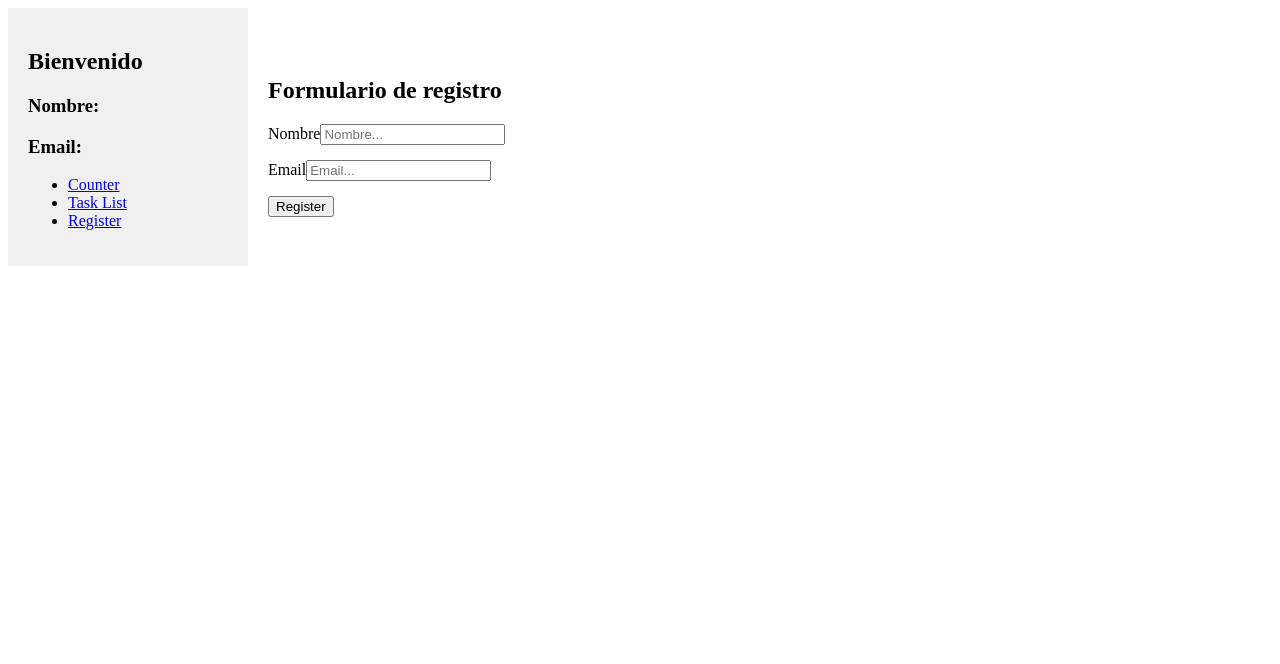
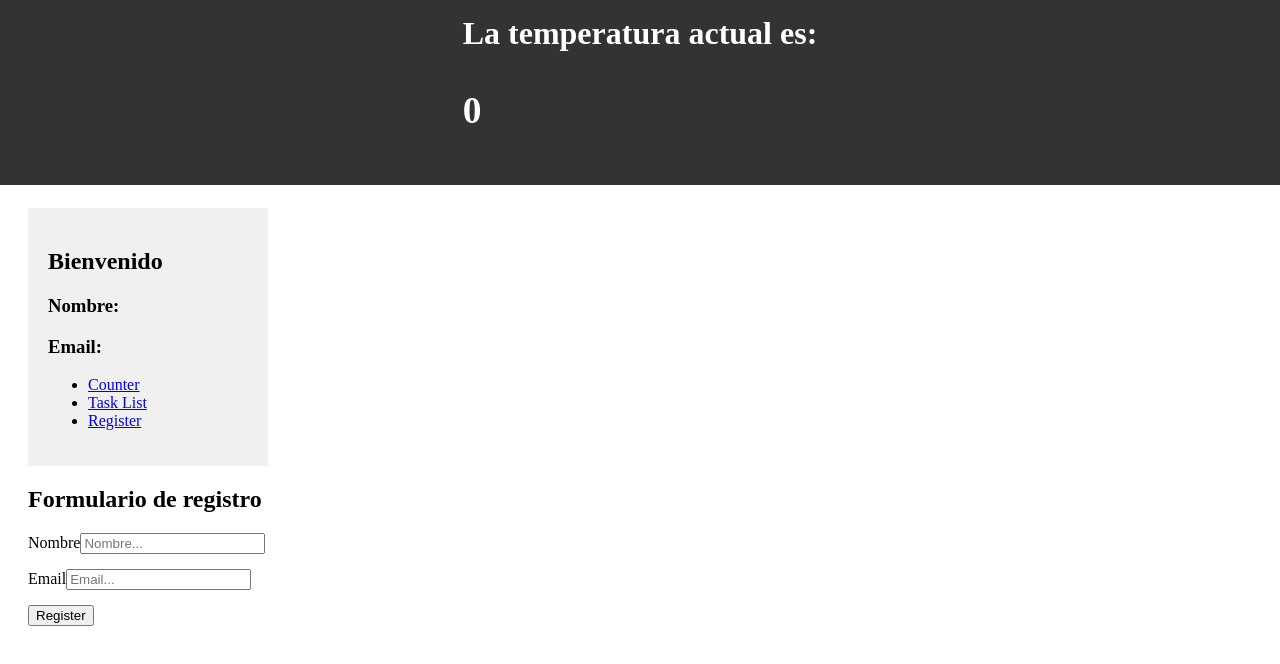
Before and after one commit to Mub1522/tests, a Vue app: page /register in a window 1280 px wide. Shown: the top 664 px of the page. Built offline with nearby package versions, Linux system fonts and the light colour scheme; no server answers.

Commit message:
Request fot the api of the weather with axios

```diff
--- a/package.json
+++ b/package.json
@@ -12,6 +12,7 @@
   },
   "dependencies": {
     "@vee-validate/yup": "^4.13.2",
+    "axios": "^1.7.2",
     "pinia": "^2.1.7",
     "vee-validate": "^4.13.2",
     "vue": "^3.4.29",
--- /dev/null
+++ b/src/components/Header.vue
@@ -0,0 +1,32 @@
+<script setup>
+import Weather from './Weather.vue';
+</script>
+
+<template>
+    <div class="header">
+        <h1>
+            La temperatura actual es:
+            <Weather></Weather>
+        </h1>
+    </div>
+</template>
+
+<style scoped>
+.header {
+    display: flex;
+    flex-direction: column;
+    justify-content: space-between;
+    align-items: center;
+    padding: 15px;
+    position: fixed;
+    top: 0;
+    right: 0;
+    left: 0;
+    background-color: #333;
+    color: #fff;
+}
+
+h1 {
+    margin: 0;
+}
+</style>
--- /dev/null
+++ b/src/components/Weather.vue
@@ -0,0 +1,17 @@
+<script setup>
+import { useWeather } from '@/composables/useWeather';
+import { onMounted } from 'vue';
+import { useWeatherStore } from '@/stores/weatherStore.js';
+const weatherStore = useWeatherStore();
+console.log(weatherStore.weather)
+
+onMounted(() => {
+    useWeather();
+})
+</script>
+
+<template>
+    <h3>{{ weatherStore.weather }}</h3>
+</template>
+
+<style scoped></style>
--- /dev/null
+++ b/src/composables/useWeather.js
@@ -0,0 +1,11 @@
+import { useWeatherStore } from "@/stores/weatherStore";
+import { getWeather } from "@/helpers/getWeather";
+
+export const useWeather = async () => {
+    const weather = await getWeather();
+    const weatherStore = useWeatherStore();
+
+    weatherStore.weather = weather;
+    console.log(weatherStore.weather)
+
+};
--- /dev/null
+++ b/src/helpers/getWeather.js
@@ -0,0 +1,13 @@
+import axios from 'axios';
+const API_URL = 'https://api.open-meteo.com/v1/forecast?latitude=3.4372&longitude=-76.5225&hourly=temperature_2m&timezone=auto';
+
+export const getWeather = async () => {
+    try {
+        const response = await axios.get(API_URL);
+        const weather = response.data.hourly.temperature_2m[0];
+        return weather;
+    } catch (error) {
+        console.error('Error fetching weather data:', error);
+        throw error;
+    }
+};
--- /dev/null
+++ b/src/stores/weatherStore.js
@@ -0,0 +1,12 @@
+import { defineStore } from 'pinia';
+import { ref } from 'vue'
+
+export const useWeatherStore = defineStore('weather', () => {
+    const weather = ref(0);
+
+    const saveWeather = (newWeather) => {
+        weather.value = newWeather;
+    };
+
+    return { weather, saveWeather };
+});
--- a/src/views/MainView.vue
+++ b/src/views/MainView.vue
@@ -1,11 +1,13 @@
 <script setup>
+import Header from '@/components/Header.vue'
 import Sidebar from '@/components/Sidebar.vue';
 </script>
 
 <template>
     <div class="container">
-        <Sidebar></Sidebar>
+        <Header></Header>
         <div class="content">
+            <Sidebar></Sidebar>
             <router-view></router-view>
         </div>
     </div>
@@ -19,6 +21,7 @@
 }
 
 .content {
+    margin-top: 180px;
     flex: 1;
     padding: 20px;
 }
```
Also changed, not shown: src/stores/counter.js (deleted, +0 -12 lines), 1 other file (tests, documents, lock files or other folders).
